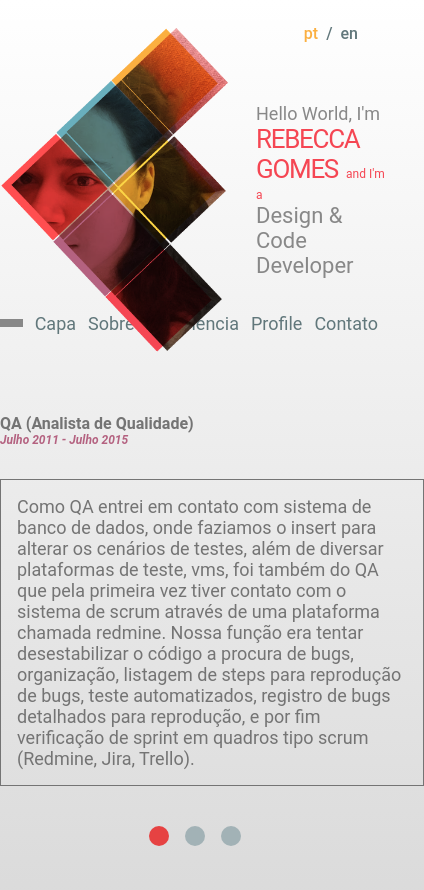
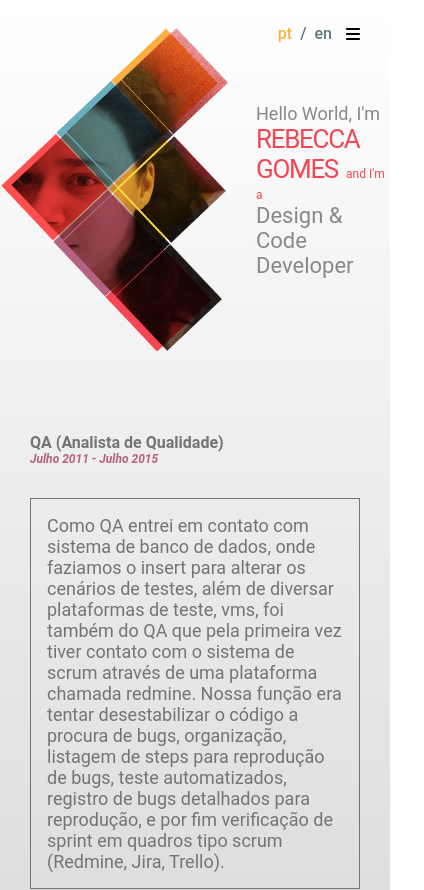
Before and after one commit to azurabeck/rebeccagomes, a Next.js app: page /exp in a window 390 px wide. Shown: the top 890 px of the page, 424 px wide, since content can reach past the window. Built offline with nearby package versions, Linux system fonts and the light colour scheme.

Commit message:
feat: responsive exp page

```diff
--- a/src/assets/_style.js
+++ b/src/assets/_style.js
@@ -48,4 +48,5 @@ export const theme = {
       margin: 0 auto;
       margin-top: 80px;
       max-width: 1050px;
+      padding: 0 30px;
   `
--- a/src/assets/fontawesome.js
+++ b/src/assets/fontawesome.js
@@ -1,9 +1,13 @@
 import { faLinkedin , faSquareGithub , faSquareWhatsapp } from '@fortawesome/free-brands-svg-icons'
-import { faBars } from '@fortawesome/free-solid-svg-icons'
+import { faBars, faChevronRight } from '@fortawesome/free-solid-svg-icons'
 import { FontAwesomeIcon } from '@fortawesome/react-fontawesome'
 
 
+// social network
 export const linkedinIc = <FontAwesomeIcon icon={faLinkedin} />
 export const githubIc = <FontAwesomeIcon icon={faSquareGithub} />
 export const whatsappIc = <FontAwesomeIcon icon={faSquareWhatsapp} />
+
+// menus
 export const barsIc = <FontAwesomeIcon icon={faBars} />
+export const arrowIc = <FontAwesomeIcon icon={faChevronRight} />
--- a/src/infra/Pages/About/index.js
+++ b/src/infra/Pages/About/index.js
@@ -1,7 +1,7 @@
 import React from 'react'
 import Locale from './_locale'
 import { Text } from './_style'
-import { ContentWrapper } from '../../../assets/_style'
+import { ContentWrapper } from '@/assets/_style'
 import { useRouter } from "next/router";
 
 export const About = () => {
--- a/src/infra/Pages/Exp/_style.js
+++ b/src/infra/Pages/Exp/_style.js
@@ -38,7 +38,6 @@ export const Text = styled.div`
     min-height: 200px;
     padding: ${size_md};
     text-align: left;
-    width: 100%;
 `
 
 export const Bullet = styled.div`
--- a/src/patterns/Header/Navbar/Type_2/index.js
+++ b/src/patterns/Header/Navbar/Type_2/index.js
@@ -1,12 +1,14 @@
 import Image from 'next/image'
 import ImageImp from '../../../../assets/images/cover_2.png'
 import Link from 'next/link'
-import React from 'react'
+import React , { useState } from 'react'
 import Pages from '../../../../infra/Data/pages.json'
 import { LangWrapper } from '../style'
+import { arrowIc , barsIc } from '../../../../assets/fontawesome'
 import { useRouter } from "next/router";
 import {
   Decoration,
+  MenuMobileWrapper,
   MenuWrapper,
   Title,
   Title_Var01,
@@ -19,6 +21,7 @@ import {
 
 export default function Type_2() {
 
+  const [menu , setMenuState] = useState(false)
   const { locale, asPath } = useRouter();
   const PageMenu = Pages[locale];
 
@@ -42,6 +45,17 @@ export default function Type_2() {
                 </li>
               </ul>
           </LangWrapper>
+          <MenuMobileWrapper>
+              <div onClick={() => setMenuState(!menu)}> { barsIc } </div>
+              { menu &&
+                  <ul>
+                      <li onClick={() => setMenuState(!menu)}> { barsIc } </li>
+                      { PageMenu && PageMenu.map((page, i) => (
+                          <li key={i} className={page.link + '/' === asPath ? 'active' : null}><Link href={page.link}><a>{page.title} {arrowIc}</a></Link></li>
+                      ))    }
+                  </ul>
+              }
+          </MenuMobileWrapper>
         </TopWrapper>
 
         <Wallpaper>
--- a/src/patterns/Header/Navbar/Type_2/style.js
+++ b/src/patterns/Header/Navbar/Type_2/style.js
@@ -18,12 +18,82 @@ const ft_title_03 = (props) => { return props.theme.fonts.size[1] }
 const ft_title_04 = (props) => { return props.theme.fonts.size[6] }
 
 
+export const MenuMobileWrapper = styled.section`
+
+      align-items: center;
+      display: flex;
+
+      div {
+        align-items: center;
+        display: flex;
+        justify-content: flex-start;
+
+        svg {
+          width: ${ft_title_02};
+        }
+
+        &:hover {
+          color: ${cl_red};
+          cursor: pointer;
+        }
+      }
+
+      ul {
+          align-items: center;
+          background: linear-gradient(90deg, #ffffffeb, #fff);
+          display: flex;
+          flex-direction: column;
+          height: calc(100vh - 25px);
+          list-style: none;
+          margin-left: ${size_sm};
+          padding: 0;
+          position: absolute;
+          right: -24px;
+          top: 0px;
+          width: 100%;
+          z-index: 999;
+
+          li {
+            margin-right: ${size_sm};
+            padding: 15px;
+            text-align: right;
+            width: calc(100% - 30px);
+
+            a {
+              align-items: center;
+              color: ${cl_primary};
+              display: flex;
+              justify-content: space-between;
+              text-decoration: none;
+
+              &:hover {
+                color: ${cl_red};
+              }
+            }
+
+            &.active {
+                a {
+                    color: ${cl_pink};
+                }
+            }
+
+            &::first-child {
+                padding: 0 50px;
+            }
+          }
+        }
+
+    @media only screen and (min-width: 450px) {
+        display: none;
+    }
+`
+
 export const MenuWrapper = styled.section`
    align-items: center;
-   display: flex;
+   display: none;
    justify-content: center;
    margin: 0 auto;
-   margin-top: -40px;
+   margin-top: 30px;
    max-width: 1050px;
 
    ul {
@@ -54,6 +124,14 @@ export const MenuWrapper = styled.section`
                 }
             }
         }
+    }
+
+    @media only screen and (min-width: 450px) {
+        display: flex;
+    }
+
+    @media only screen and (min-width: 750px) {
+        margin-top: -40px;
     }
 `
 
```
Also changed, not shown: jsconfig.json (added, +10 -0 lines).
